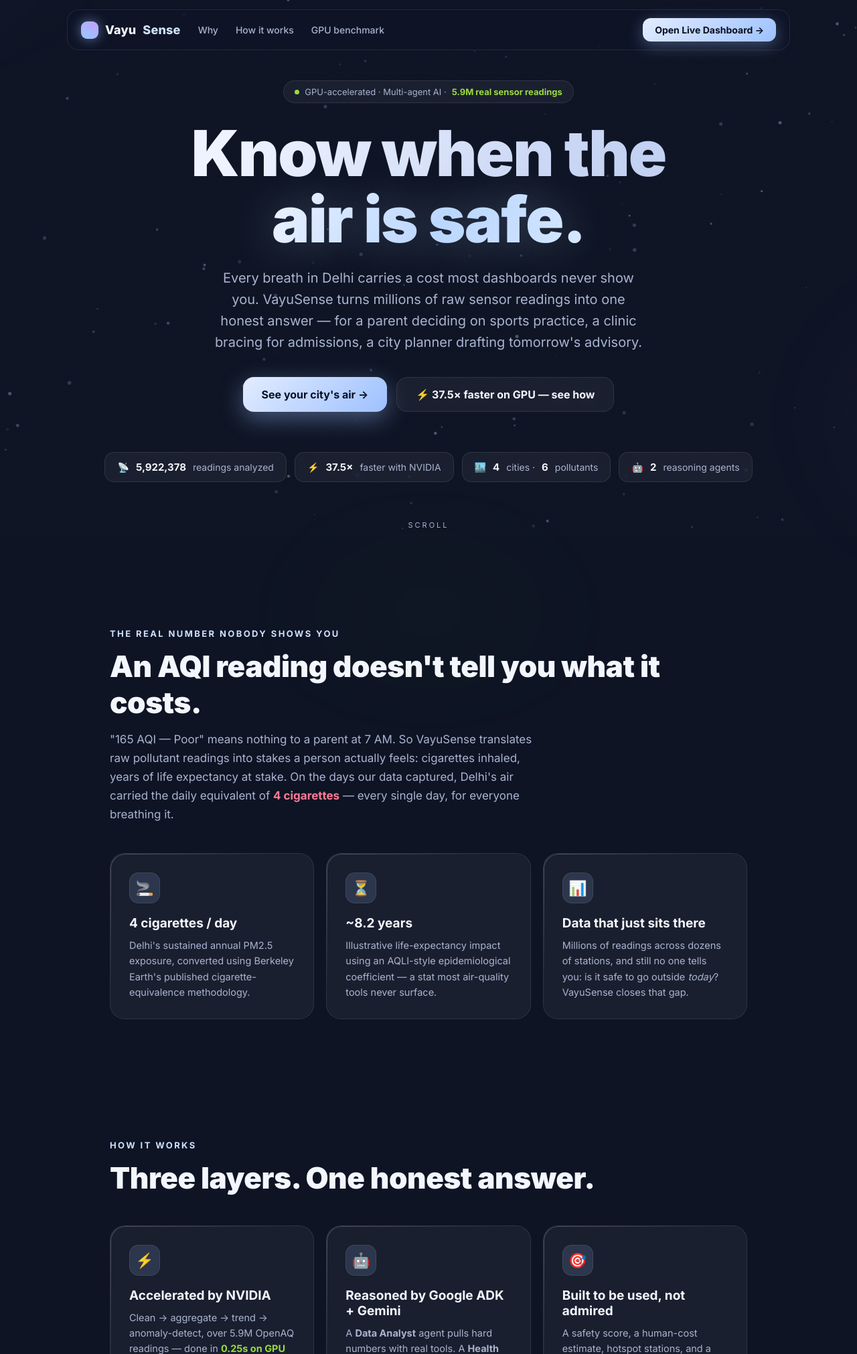
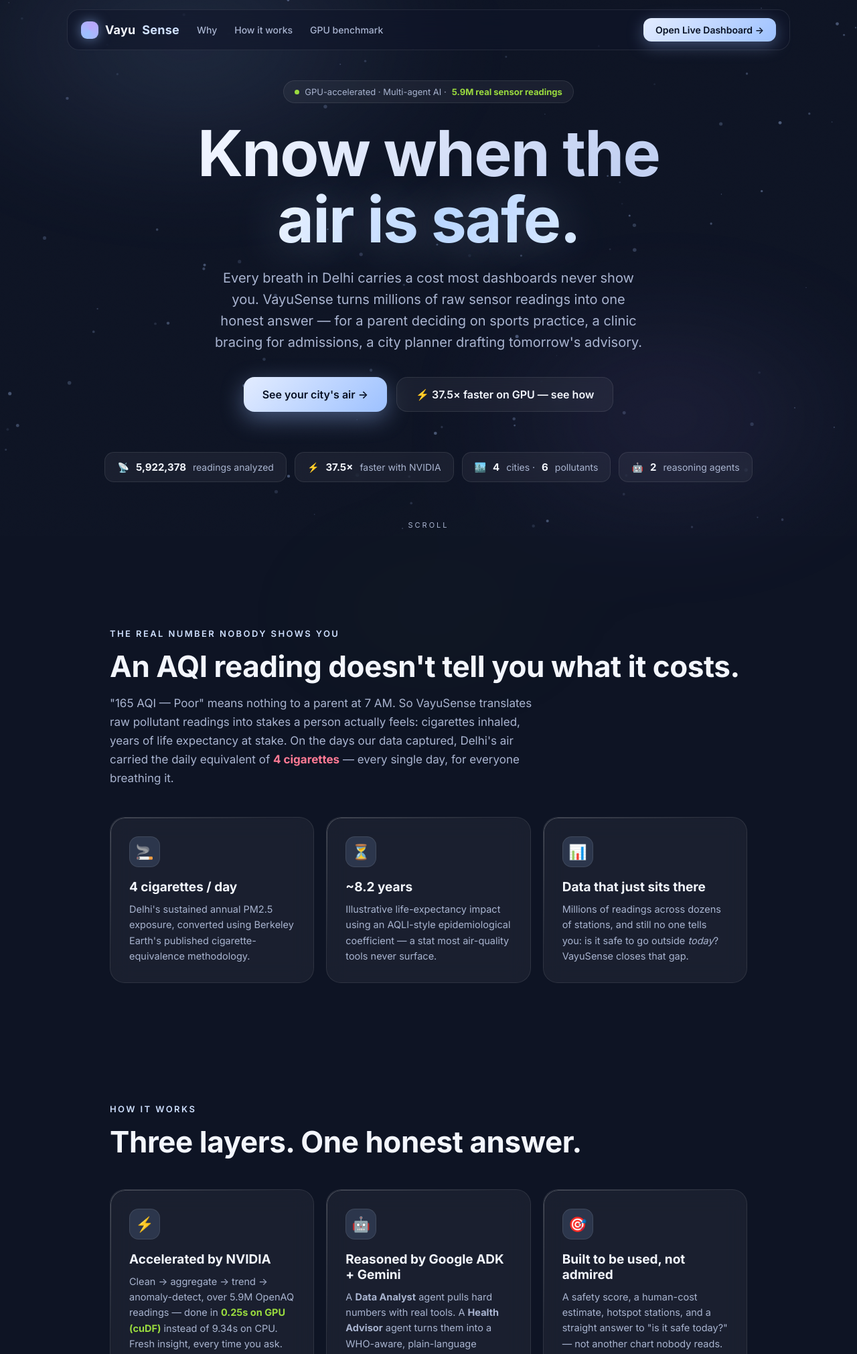
Before and after one commit to anshul23102/vayusense, a FastAPI app: page / in a window 1280 px wide. Shown: the top 2022 px of the page at 67% size. Run offline with FastAPI, Linux system fonts and the light colour scheme.

Commit message:
Reduce font-weight across the whole site for a lighter, more professional feel
Co-Authored-By: Claude Fable 5 <noreply@anthropic.com>

```diff
--- a/app/templates/landing.html
+++ b/app/templates/landing.html
@@ -29,14 +29,14 @@
   nav{position:fixed;top:14px;left:50%;transform:translateX(-50%);z-index:10;width:min(1080px,94vw);
     display:flex;align-items:center;gap:26px;padding:12px 20px;border-radius:18px;
     background:rgba(15,21,40,.55);border:1px solid var(--line);backdrop-filter:blur(18px);-webkit-backdrop-filter:blur(18px)}
-  .logo{font-weight:800;font-size:18px;letter-spacing:.2px;display:flex;align-items:center;gap:10px}
+  .logo{font-weight:650;font-size:18px;letter-spacing:.2px;display:flex;align-items:center;gap:10px}
   .logo .dot{width:26px;height:26px;border-radius:9px;background:conic-gradient(from 210deg,#9dc1ff,#b9a8fb,#9dc1ff);
     box-shadow:0 0 18px rgba(157,193,255,.55)}
   .logo span{color:var(--blue)}
   nav a{color:var(--dim);text-decoration:none;font-size:14px;font-weight:500;transition:color .2s}
   nav a:hover{color:var(--txt)}
   nav .cta{margin-left:auto;color:#071023;background:linear-gradient(135deg,#e3ecff,#9dc1ff);
-    padding:9px 18px;border-radius:12px;font-weight:700;box-shadow:0 6px 24px rgba(157,193,255,.35)}
+    padding:9px 18px;border-radius:12px;font-weight:600;box-shadow:0 6px 24px rgba(157,193,255,.35)}
 
   .hero{min-height:100svh;display:flex;flex-direction:column;justify-content:center;align-items:center;
     text-align:center;padding:120px 6vw 60px}
@@ -45,13 +45,13 @@
   .chip b{color:var(--nv)}
   .chip .pulse{width:7px;height:7px;border-radius:50%;background:var(--nv);animation:pulse 1.8s infinite}
   @keyframes pulse{0%{box-shadow:0 0 0 0 rgba(138,209,46,.5)}70%{box-shadow:0 0 0 9px rgba(138,209,46,0)}100%{box-shadow:0 0 0 0 rgba(138,209,46,0)}}
-  h1{font-size:clamp(44px,7.4vw,96px);line-height:1.04;font-weight:900;letter-spacing:-.02em;margin:26px 0 22px}
+  h1{font-size:clamp(44px,7.4vw,96px);line-height:1.04;font-weight:700;letter-spacing:-.02em;margin:26px 0 22px}
   h1 .soft{background:linear-gradient(120deg,#eef3ff 10%,#c3d1f2 90%);-webkit-background-clip:text;background-clip:text;color:transparent}
   h1 .blue{background:linear-gradient(120deg,#f2f7ff,#bcd8ff 55%,#dcebff);-webkit-background-clip:text;background-clip:text;color:transparent;
     text-shadow:0 0 70px rgba(190,220,255,.3)}
   .sub{max-width:640px;color:var(--dim);font-size:clamp(16px,2vw,20px);line-height:1.6}
   .heroBtns{display:flex;gap:14px;margin-top:36px;flex-wrap:wrap;justify-content:center}
-  .btn{display:inline-flex;align-items:center;gap:10px;padding:15px 28px;border-radius:16px;font-weight:700;
+  .btn{display:inline-flex;align-items:center;gap:10px;padding:15px 28px;border-radius:16px;font-weight:600;
     font-size:16px;text-decoration:none;transition:transform .25s cubic-bezier(.2,.8,.2,1),box-shadow .25s}
   .btn:hover{transform:translateY(-2px)}
   .btn.primary{color:#071023;background:linear-gradient(135deg,#e3ecff,#9dc1ff);box-shadow:0 10px 34px rgba(157,193,255,.4)}
@@ -64,8 +64,8 @@
   @keyframes bob{50%{transform:translateY(6px)}}
 
   section{max-width:1080px;margin:0 auto;padding:90px 5vw}
-  .kicker{color:var(--blue);font-size:13px;font-weight:700;letter-spacing:2.4px;text-transform:uppercase;margin-bottom:14px}
-  h2{font-size:clamp(30px,4vw,44px);font-weight:850;letter-spacing:-.01em;margin-bottom:14px}
+  .kicker{color:var(--blue);font-size:13px;font-weight:600;letter-spacing:2.4px;text-transform:uppercase;margin-bottom:14px}
+  h2{font-size:clamp(30px,4vw,44px);font-weight:650;letter-spacing:-.01em;margin-bottom:14px}
   .lead{color:var(--dim);font-size:17px;max-width:640px;line-height:1.65}
   .cards{display:grid;grid-template-columns:repeat(auto-fit,minmax(260px,1fr));gap:18px;margin-top:44px}
   .card{position:relative;padding:28px;border-radius:22px;background:var(--glass);border:1px solid var(--line);
@@ -79,7 +79,7 @@
     font-size:22px;margin-bottom:18px;background:rgba(157,193,255,.14);border:1px solid var(--line)}
   .card h3{font-size:19px;margin-bottom:10px}
   .card p{color:var(--dim);font-size:14.5px;line-height:1.6}
-  .big{font-size:clamp(40px,5.4vw,64px);font-weight:900}
+  .big{font-size:clamp(40px,5.4vw,64px);font-weight:700}
   .nvg{color:var(--nv)}
   .benchWrap{display:grid;grid-template-columns:1fr 1fr;gap:26px;align-items:center;margin-top:40px}
   @media(max-width:820px){.benchWrap{grid-template-columns:1fr}}
```
Also changed, not shown: app/templates/index.html (+11 -11 lines).
